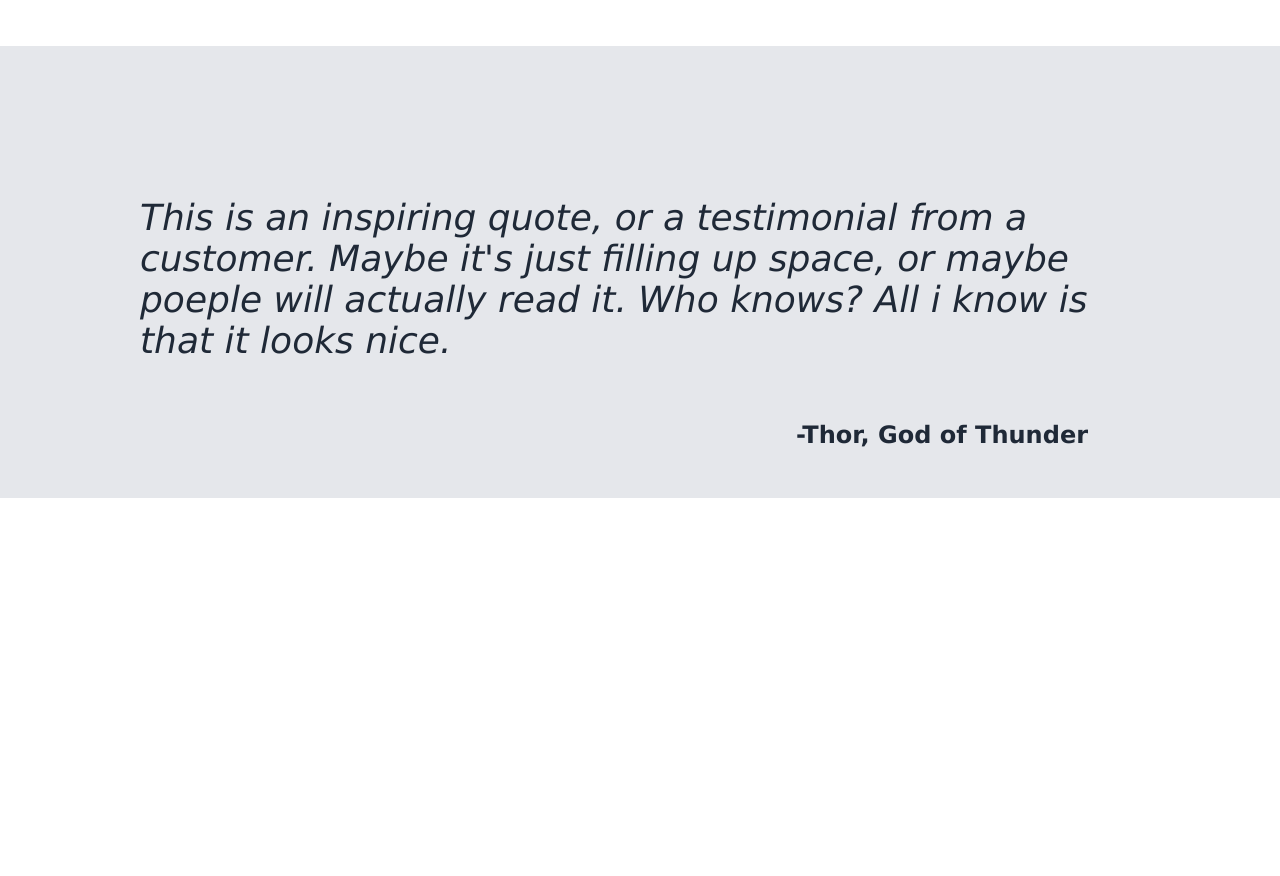
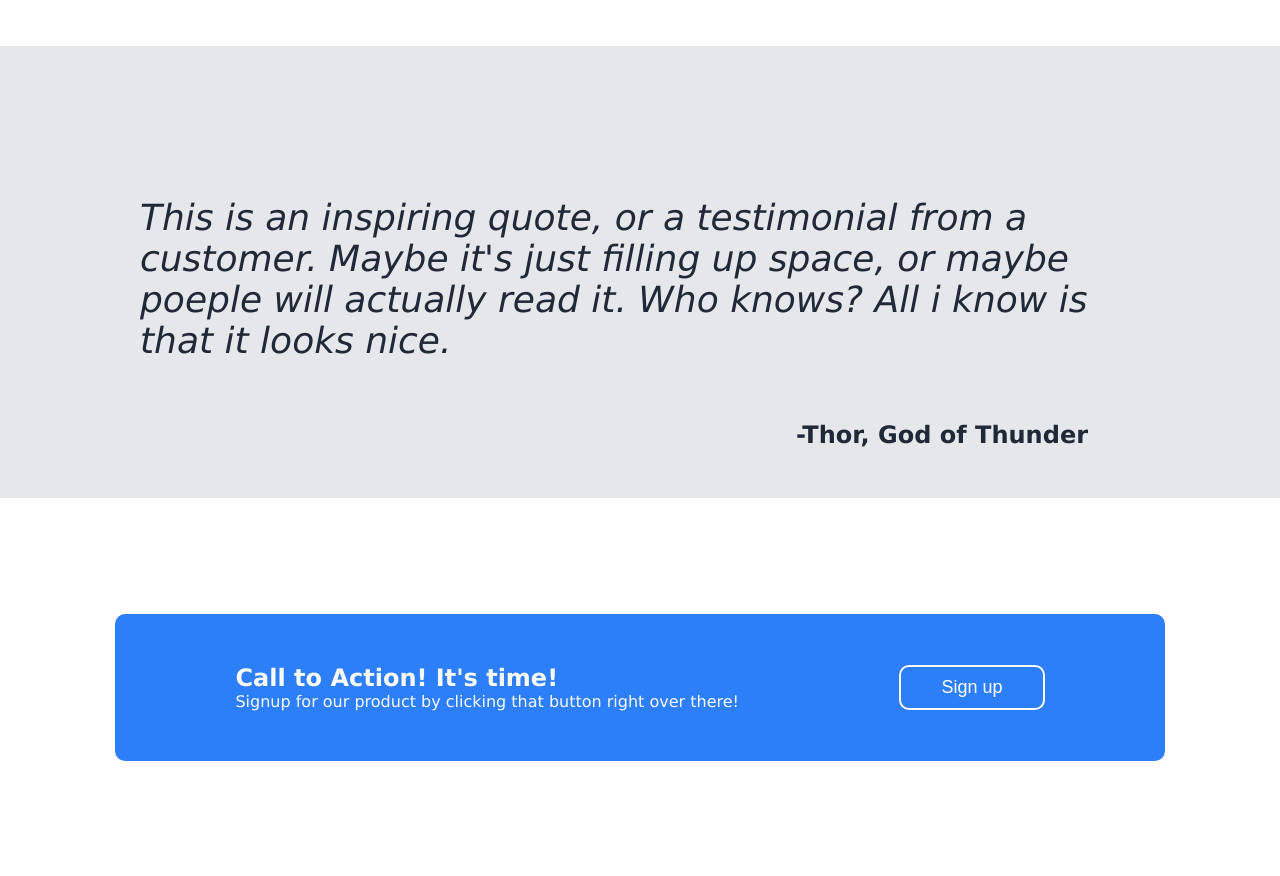
Before and after one commit to Umaruu199chan/landing-page, a plain HTML site: page index.html in a window 1280 px wide. Shown: the part 950-1826 px from the top of the page. Before the commit the page ends 1448 px from the top, so only its background shows below. Drawn offline with Linux system fonts and the light colour scheme.

Commit message:
Add the Signup Section  Added a signup section where the text and button  is present. Added also the style for that section

```diff
--- a/assets/style.css
+++ b/assets/style.css
@@ -142,3 +142,36 @@ nav .logo {
     padding-right: 15%;
 }
 /* End of the Quote Section----------------------------------------------------------------------------------------- */
+
+/* Start of the Signup Section----------------------------------------------------------------------------------------- */
+.signup-container {
+    max-height: 400px;
+    padding: 9%;
+}
+.signup-rectangle {
+    background-color: #0264f8d3;
+    border-radius: 10px;
+    padding: 50px 40px 50px 40px;
+    display: flex;
+    flex-direction: row;
+    justify-content: space-around;
+    align-items: center;
+}
+.text p, h2 {
+    color: #F9FAF8;
+    margin: 0;
+}
+.button button {
+    font-size: 18px;
+    padding: 10px 40px 10px 40px;
+    border: solid #F9FAF8 2px;
+    border-radius: 10px;
+    background-color: transparent;
+    color: #ffff;
+    transition: transform 0.3s ease;
+}
+.button button:hover {
+    transform: scale(1.2);
+    cursor: pointer;
+}
+/* End of the Signup Section ------------------------------------------------------------------------------------------*/
--- a/index.html
+++ b/index.html
@@ -96,5 +96,19 @@
         </div>
      </section>
      <!-- End of the Quote Section -->
+
+       <!-- Start of the Signup Section -->
+      <section class="signup-container">
+        <div class="signup-rectangle">
+            <div class="text">
+                <h2>Call to Action! It's time!</h2>
+                <p>Signup for our product by clicking that button right over there!</p>
+            </div>
+            <div class="button">
+                <button type="button"> Sign up</button>
+            </div>
+        </div>
+     </section>
+     <!-- End of the Signup Section -->
     </body>
 </html>
```
